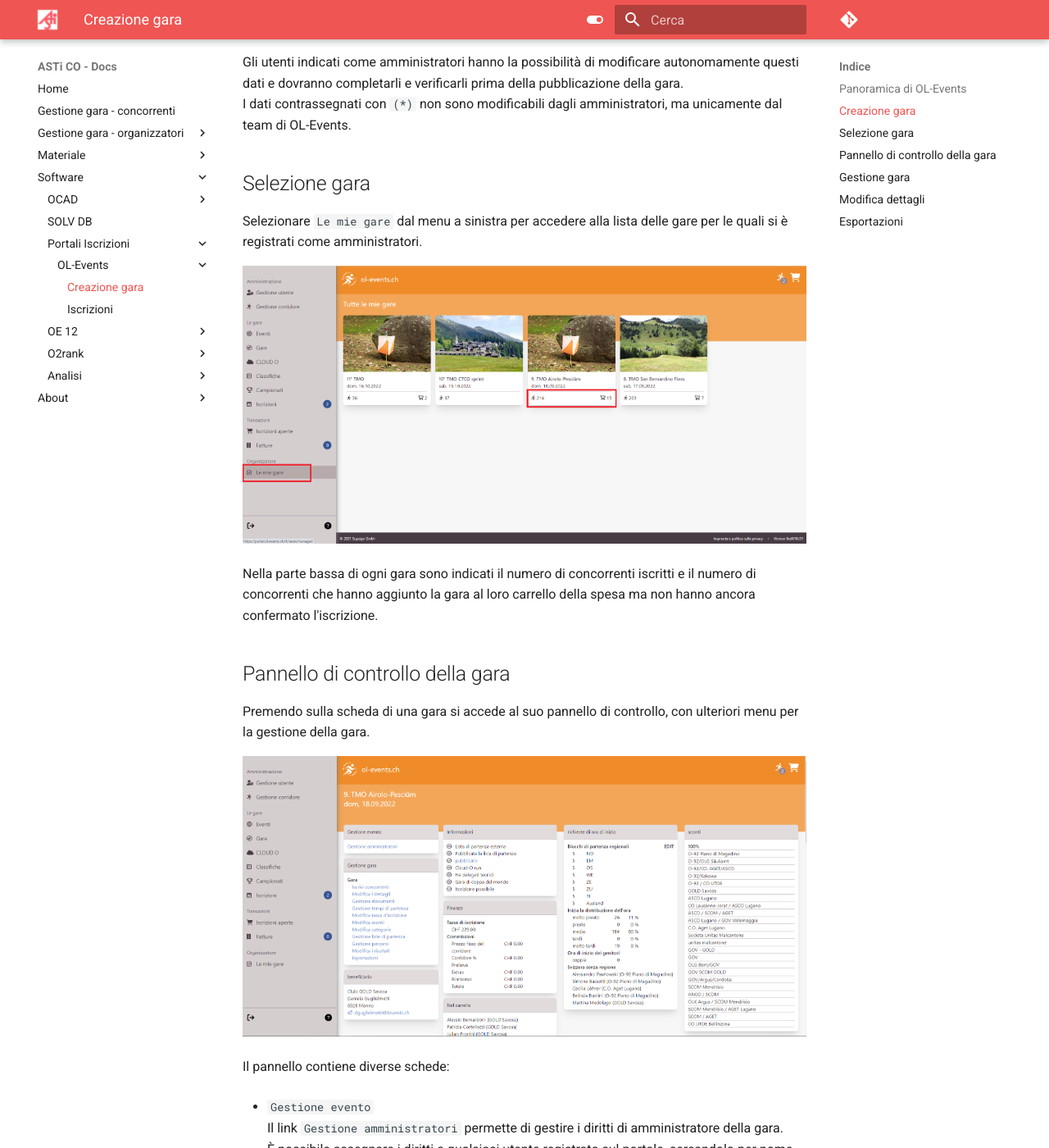
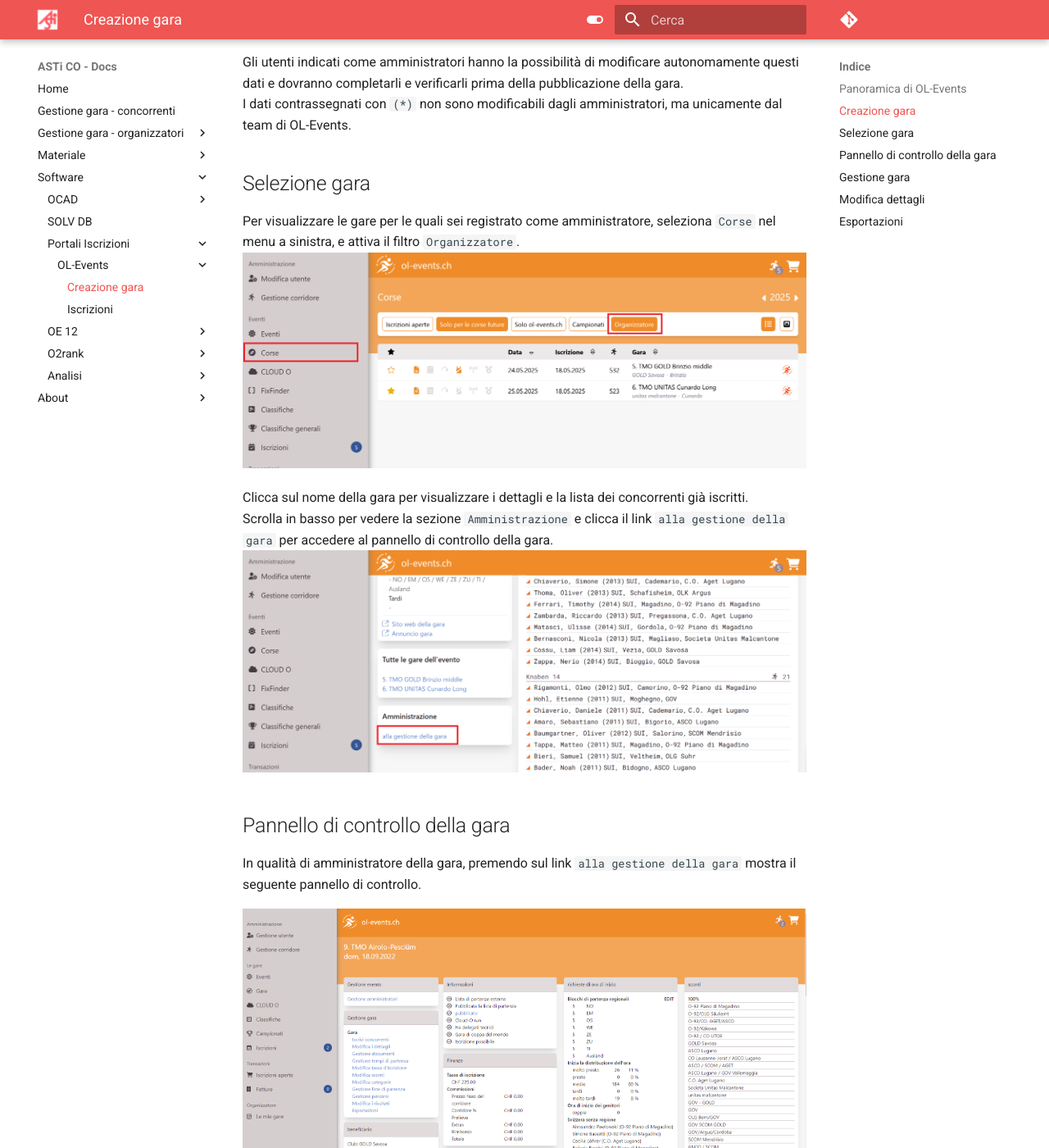
Before and after one commit to asti-co/doc, an MkDocs documentation site: the page built from docs/software/portali_iscrizioni/olevents/organizzatori.md, in a window 1280 px wide and 1400 px high, scrolled down 1343 px. Shown: the whole window at 82% size. Built offline with MkDocs 1.6.1 and Material for MkDocs 9.7.7, drawn with Linux system fonts in a browser that asks for light colours; comment, search, counter and statistics services are not loaded.

Commit message:
aggiornata la selezione gara come admin su ol-events

```diff
--- a/docs/software/portali_iscrizioni/olevents/organizzatori.md
+++ b/docs/software/portali_iscrizioni/olevents/organizzatori.md
@@ -43,15 +43,16 @@
 I dati contrassegnati con `(*)` non sono modificabili dagli amministratori, ma unicamente dal team di OL-Events.
 ## Selezione gara
 
-Selezionare `Le mie gare` dal menu a sinistra per accedere alla lista delle gare per le quali si è registrati come amministratori.
+Per visualizzare le gare per le quali sei registrato come amministratore, seleziona `Corse` nel menu a sinistra, e attiva il filtro `Organizzatore`.
+![Le mie gare](inc/leMieGare_new.png){width=100%}
 
-![Le mie gare](inc/leMieGare_Annotate.png){width=100%}
-
-Nella parte bassa di ogni gara sono indicati il numero di concorrenti iscritti e il numero di concorrenti che hanno aggiunto la gara al loro carrello della spesa ma non hanno ancora confermato l'iscrizione.
+Clicca sul nome della gara per visualizzare i dettagli e la lista dei concorrenti già iscritti.
+Scrolla in basso per vedere la sezione `Amministrazione` e clicca il link `alla gestione della gara` per accedere al pannello di controllo della gara.
+![Alla gestione della gara](inc/allaGestioneDellaGara.png){width=100%}
 
 ## Pannello di controllo della gara
 
-Premendo sulla scheda di una gara si accede al suo pannello di controllo, con ulteriori menu per la gestione della gara.
+In qualità di amministratore della gara, premendo sul link `alla gestione della gara` mostra il seguente pannello di controllo.
 
 ![Pannello di controllo di una gara](inc/pannelloGara.png){width=100%}
 
```
Also changed, not shown: docs/software/portali_iscrizioni/olevents/inc/allaGestioneDellaGara.png (added), docs/software/portali_iscrizioni/olevents/inc/leMieGare_new.png (added).
